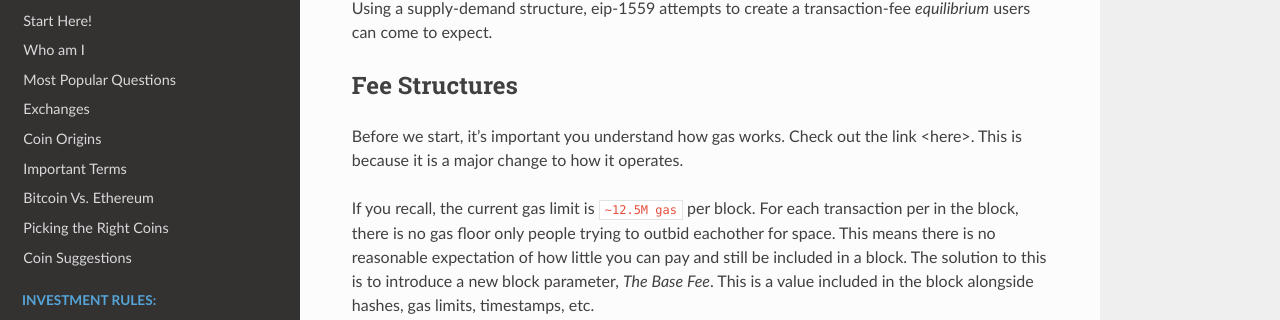
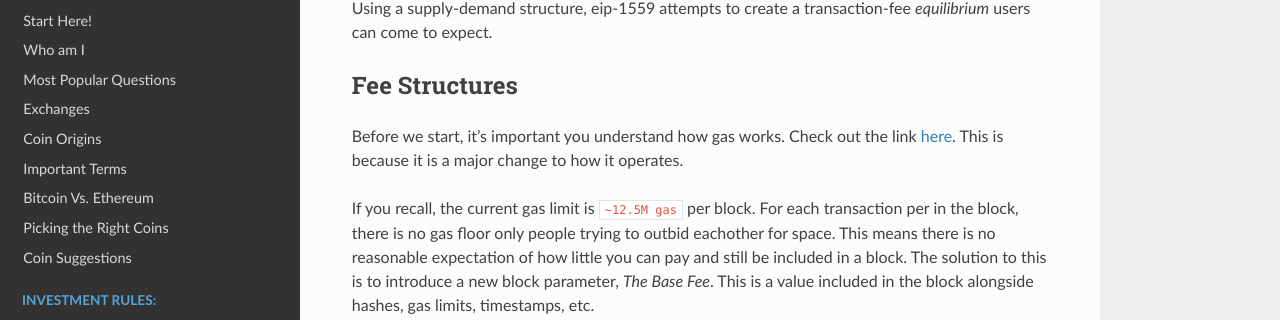
Before and after one commit to jhweintraub/the-crypto-conundrum, a Sphinx documentation site: the page built from docs/source/ethereum_explained/eip_1559.rst, in a window 1280 px wide and 900 px high, scrolled down 1246 px. Shown: the part 131-451 px from the top of the window. Built offline with Sphinx 7.4.7 and the Read the Docs theme 2.0.0, drawn with Linux system fonts in a browser that asks for light colours; pages that are not in the unit, such as notebooks, are missing from menus; part of the change alters nothing that is shown.

```diff
--- a/docs/source/ethereum_explained/eip_1559.rst
+++ b/docs/source/ethereum_explained/eip_1559.rst
@@ -35,7 +35,7 @@ Using a supply-demand structure, eip-1559 attempts to create a transaction-fee *
 Fee Structures
 ---------------
 
-Before we start, it's important you understand how gas works. Check out the link <here>. This is because it is a major change to how it operates.
+Before we start, it's important you understand how gas works. Check out the link `here <https://thecryptoconundrum.net/ethereum_explained/gas.html#>`_. This is because it is a major change to how it operates.
 
 If you recall, the current gas limit is ``~12.5M gas`` per block. For each transaction per in the block, there is no gas floor only people trying to outbid eachother for space. This means there is no reasonable expectation of how little you can pay and still be included in a block. The solution to this is to introduce a new block parameter, *The Base Fee*. This is a value included in the block alongside hashes, gas limits, timestamps, etc.
 
```
Also changed, not shown: 5 other files.
